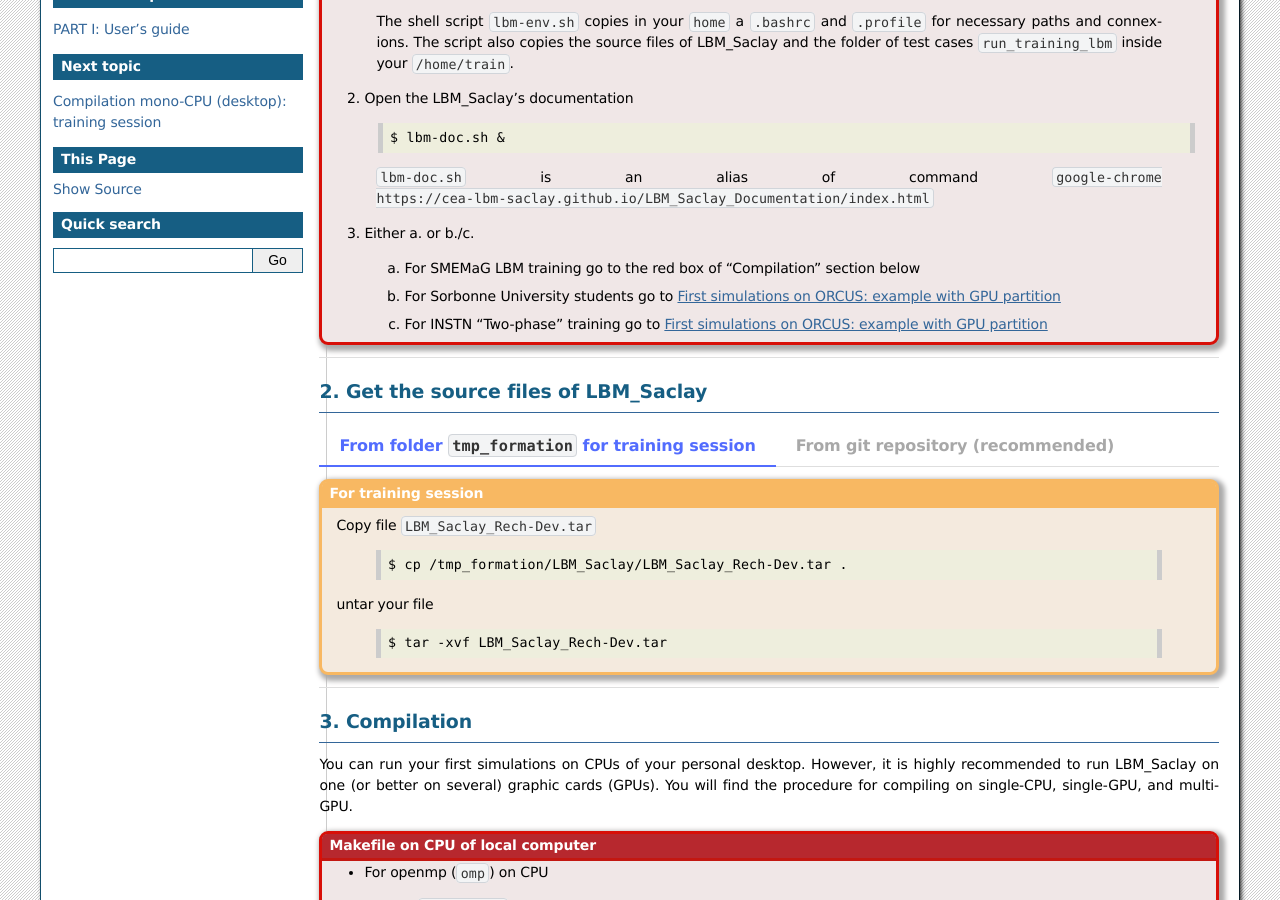
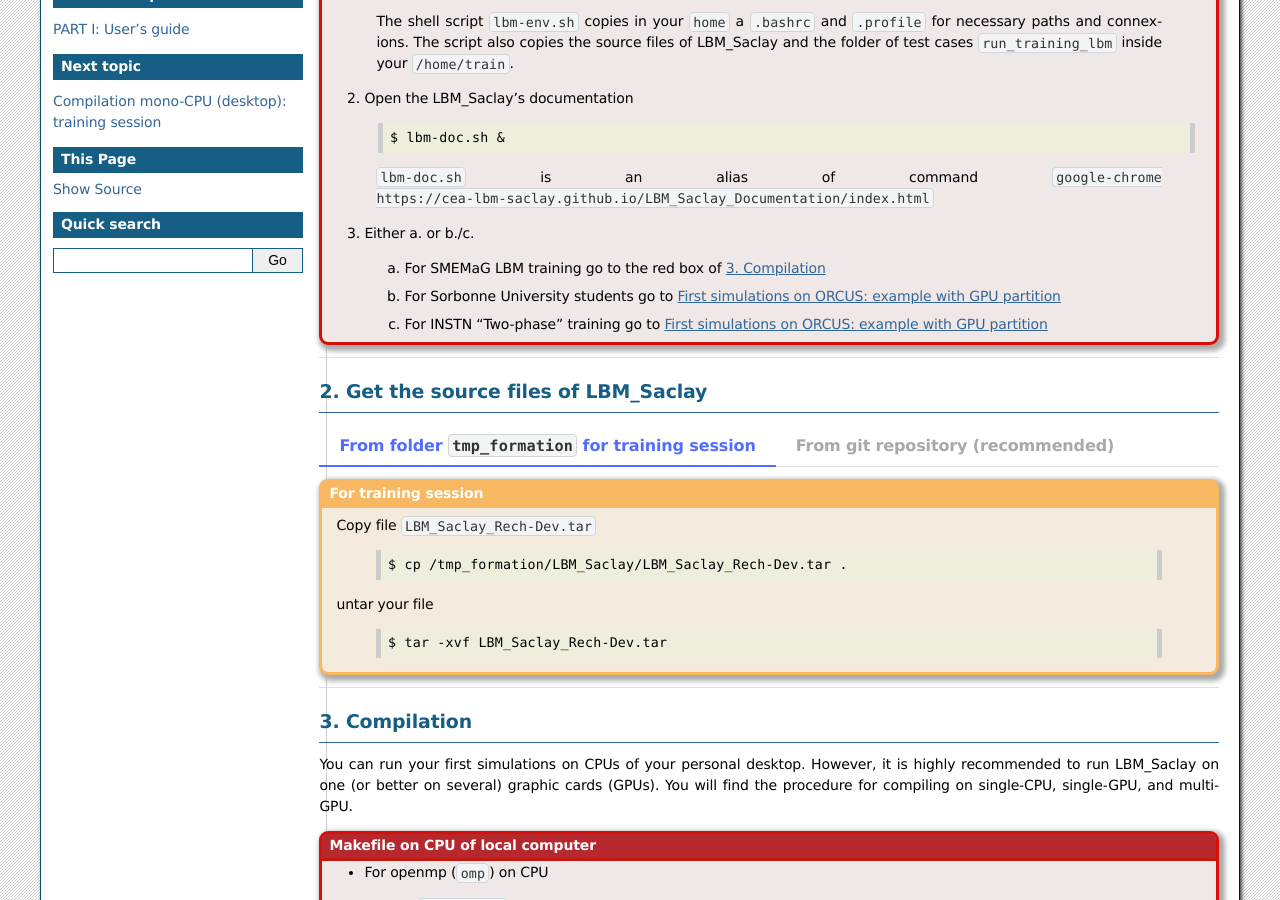
Before and after one commit to cea-lbm-saclay/LBM_Saclay_Documentation, a Sphinx documentation site: the page built from doc/src_doc/01_USER_GUIDE/QUICKSTART/quickstart.rst, in a window 1280 px wide and 900 px high, scrolled down 312 px. Built offline with Sphinx 7.4.7, drawn with Linux system fonts in a browser that asks for light colours.

Commit message:
Update quickstart

```diff
--- a/doc/src_doc/01_USER_GUIDE/QUICKSTART/quickstart.rst
+++ b/doc/src_doc/01_USER_GUIDE/QUICKSTART/quickstart.rst
@@ -46,7 +46,7 @@ Quick Start with LBM_Saclay
 
          3. Either a. or b./c.
 
-          a. For SMEMaG LBM training go to the red box of "Compilation" section below
+          a. For SMEMaG LBM training go to the red box of :ref:`Compilation-CPU-SMEMaG`
           b. For Sorbonne University students go to :ref:`Simulations-GPU`
           c. For INSTN "Two-phase" training go to :ref:`Simulations-GPU`
 
```
Also changed, not shown: other parts of doc/src_doc/01_USER_GUIDE/QUICKSTART/quickstart.rst (+1 -0 lines).
